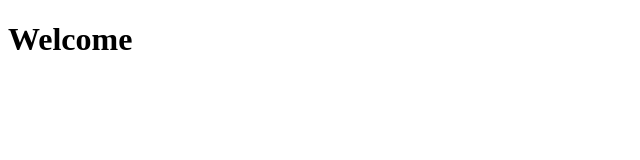
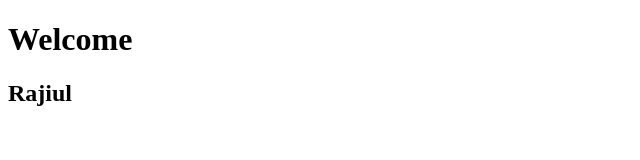
Before and after one commit to rajiul93/git, a plain HTML site: page index.html in a window 1280 px wide. Shown: the whole page, without its empty margins (0-640 px from the left). Drawn offline with Linux system fonts and the light colour scheme.

Commit message:
git learn

```diff
--- a/index.html
+++ b/index.html
@@ -8,5 +8,6 @@
 </head>
 <body>
     <h1>Welcome</h1>
+    <h2>Rajiul</h2>
 </body>
 </html>
```
